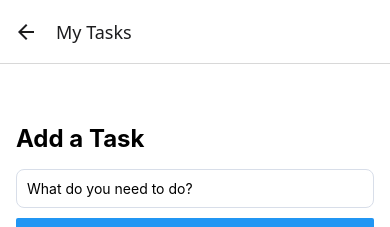
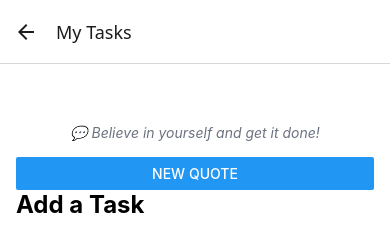
Before and after one commit to JhonaBoo08/Week1Labs, a React Native app: screen /AddTask in a window 390 px wide. Shown: the top 227 px of the page. Built offline with nearby package versions, Linux system fonts and the light colour scheme; no server answers.

Commit message:
Lab 9: Fetching live data from a web API

```diff
--- a/screens/AddTaskScreen.js
+++ b/screens/AddTaskScreen.js
@@ -19,7 +19,12 @@ export default function AddTaskScreen() {
   const [errorMessage, setErrorMessage] = useState('');
   const [isLoaded, setIsLoaded] = useState(false);
 
-  // Load saved tasks when the screen starts
+  // STEP 2: State for the quote
+  const [quote, setQuote] = useState(
+    "Loading today's motivation..."
+  );
+
+  // STEP 3: Load saved tasks when the screen starts
   useEffect(() => {
     const loadTasks = async () => {
       try {
@@ -38,7 +43,7 @@ export default function AddTaskScreen() {
     loadTasks();
   }, []);
 
-  // Save tasks whenever the tasks array changes
+  // Save tasks whenever they change
   useEffect(() => {
     if (!isLoaded) return;
 
@@ -56,9 +61,21 @@ export default function AddTaskScreen() {
     saveTasks();
   }, [tasks, isLoaded]);
 
+  // STEP 3: Fetch a quote when the screen loads
+  useEffect(() => {
+    fetch('https://api.quotable.io/random')
+      .then((response) => response.json())
+      .then((data) => setQuote(data.content))
+      .catch(() =>
+        setQuote('Believe in yourself and get it done!')
+      );
+  }, []);
+
   function handleAddTask() {
     if (taskText.trim() === '') {
-      setErrorMessage('Please type a task before adding it.');
+      setErrorMessage(
+        'Please type a task before adding it.'
+      );
 
       return;
     }
@@ -77,13 +94,31 @@ export default function AddTaskScreen() {
   function handleToggleTask(id) {
     setTasks(
       tasks.map((t) =>
-        t.id === id ? { ...t, done: !t.done } : t
+        t.id === id
+          ? { ...t, done: !t.done }
+          : t
       )
     );
   }
 
   return (
     <View style={styles.container}>
+
+      {/* STEP 4: Display the quote */}
+      <Text style={styles.quote}>
+        💬 {quote}
+      </Text>
+
+      {/* STEP 5: Refresh quote button */}
+      <Button
+        title="New Quote"
+        onPress={() => {
+          fetch('https://api.quotable.io/random')
+            .then((response) => response.json())
+            .then((data) => setQuote(data.content));
+        }}
+      />
+
       <Text style={styles.heading}>Add a Task</Text>
 
       <TextInput
@@ -93,6 +128,7 @@ export default function AddTaskScreen() {
         onChangeText={setTaskText}
       />
 
+      {/* STEP 4: Show error message */}
       {errorMessage !== '' && (
         <Text style={styles.error}>
           {errorMessage}
@@ -106,11 +142,13 @@ export default function AddTaskScreen() {
 
       <Text>You have {tasks.length} task(s)</Text>
 
-      {tasks.length > 0 && tasks.every((t) => t.done) && (
-        <Text style={styles.celebration}>
-          🎉 All done! Great work!
-        </Text>
-      )}
+      {/* STEP 5: Celebration when all tasks are done */}
+      {tasks.length > 0 &&
+        tasks.every((t) => t.done) && (
+          <Text style={styles.celebration}>
+            🎉 All done! Great work!
+          </Text>
+        )}
 
       <FlatList
         data={tasks}
@@ -119,7 +157,9 @@ export default function AddTaskScreen() {
           <TaskCard
             title={item.title}
             done={item.done}
-            onToggle={() => handleToggleTask(item.id)}
+            onToggle={() =>
+              handleToggleTask(item.id)
+            }
           />
         )}
         ListEmptyComponent={
@@ -142,6 +182,13 @@ const styles = StyleSheet.create({
     paddingTop: 60,
     paddingHorizontal: 16,
     backgroundColor: '#FFFFFF',
+  },
+
+  quote: {
+    fontStyle: 'italic',
+    color: '#6B7280',
+    marginBottom: 16,
+    textAlign: 'center',
   },
 
   heading: {
```
